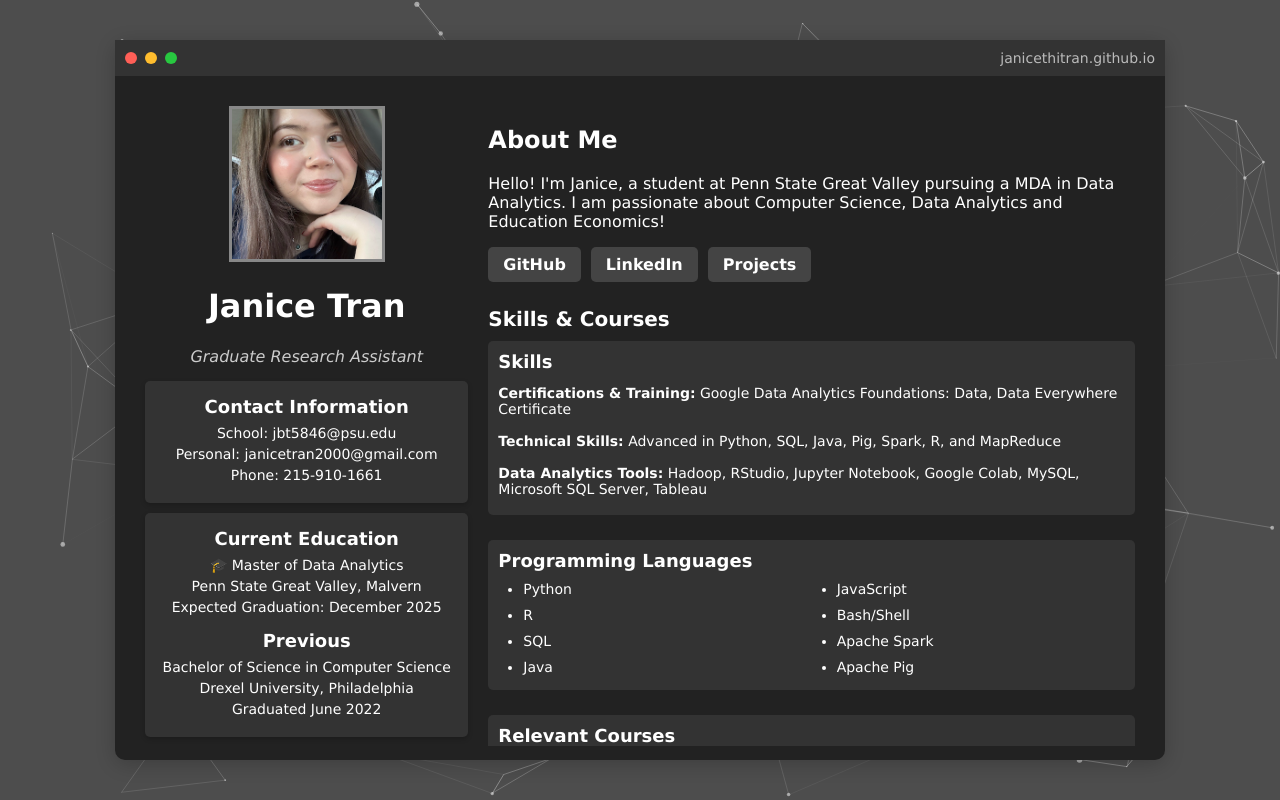
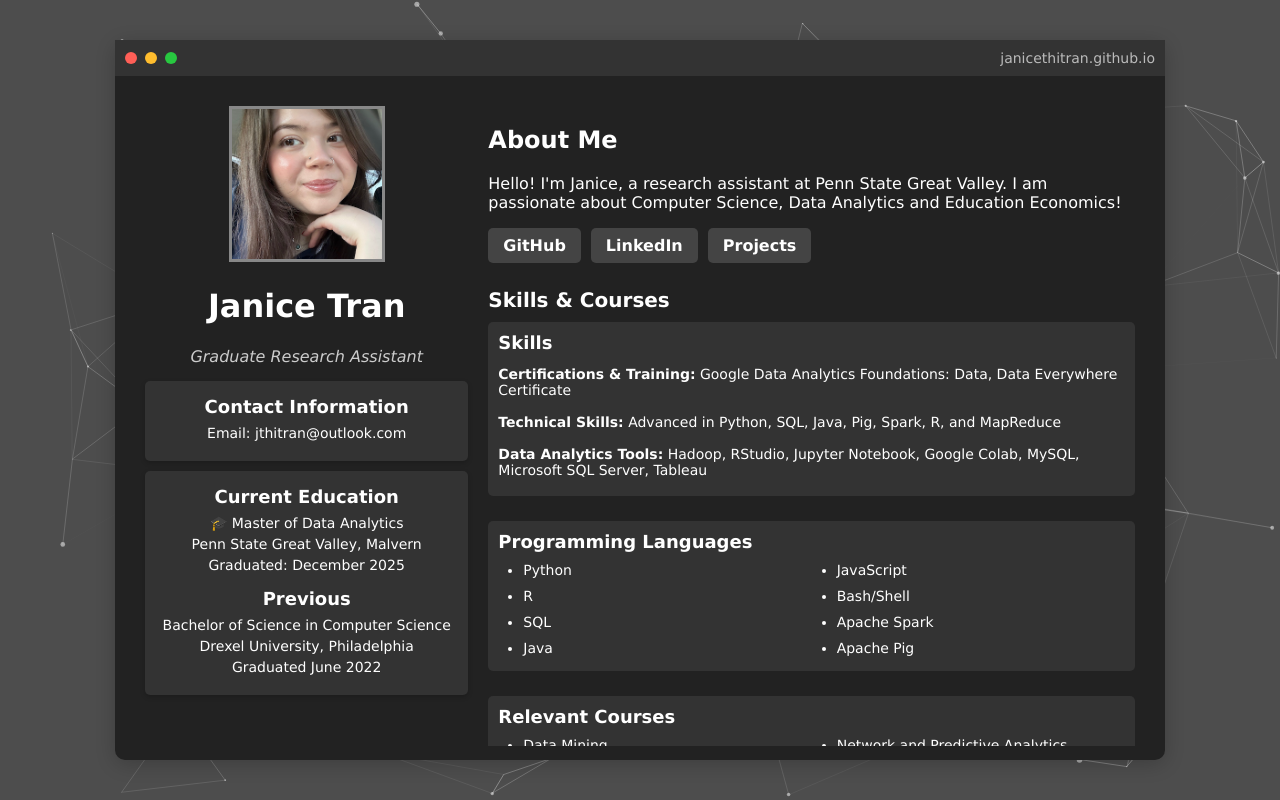
Before and after one commit to janicethitran/portfolio-site, a plain HTML site: page index.html in a window 1280 px wide. Drawn offline with nearby package versions, Linux system fonts and the light colour scheme.

Commit message:
Revise contact details and education status
Updated contact information and educational details.

```diff
--- a/index.html
+++ b/index.html
@@ -26,16 +26,14 @@
 
                 <div class="contact-box">
                     <h3>Contact Information</h3>
-                    <p>School: jbt5846@psu.edu</p>
-                    <p>Personal: janicetran2000@gmail.com</p>
-                    <p>Phone: 215-910-1661</p>
+                    <p>Email: jthitran@outlook.com</p>
                 </div>
 
                 <div class="education-box">
                     <h3>Current Education</h3>
                     <p>🎓 Master of Data Analytics</p>
                     <p>Penn State Great Valley, Malvern</p>
-                    <p>Expected Graduation: December 2025</p>
+                    <p>Graduated: December 2025</p>
                     <p></p>
                     <h3>Previous</h3>
                     <p> Bachelor of Science in Computer Science</p>
@@ -46,7 +44,7 @@
 
             <div class="right-panel">
                 <h2>About Me</h2>
-                <p>Hello! I'm Janice, a student at Penn State Great Valley pursuing a MDA in Data Analytics. I am passionate about
+                <p>Hello! I'm Janice, a research assistant at Penn State Great Valley. I am passionate about
                     Computer Science, Data Analytics and Education Economics!</p>
                 <div class="links">
                     <a href="https://github.com/janicethitran" target="_blank">GitHub</a>
```
